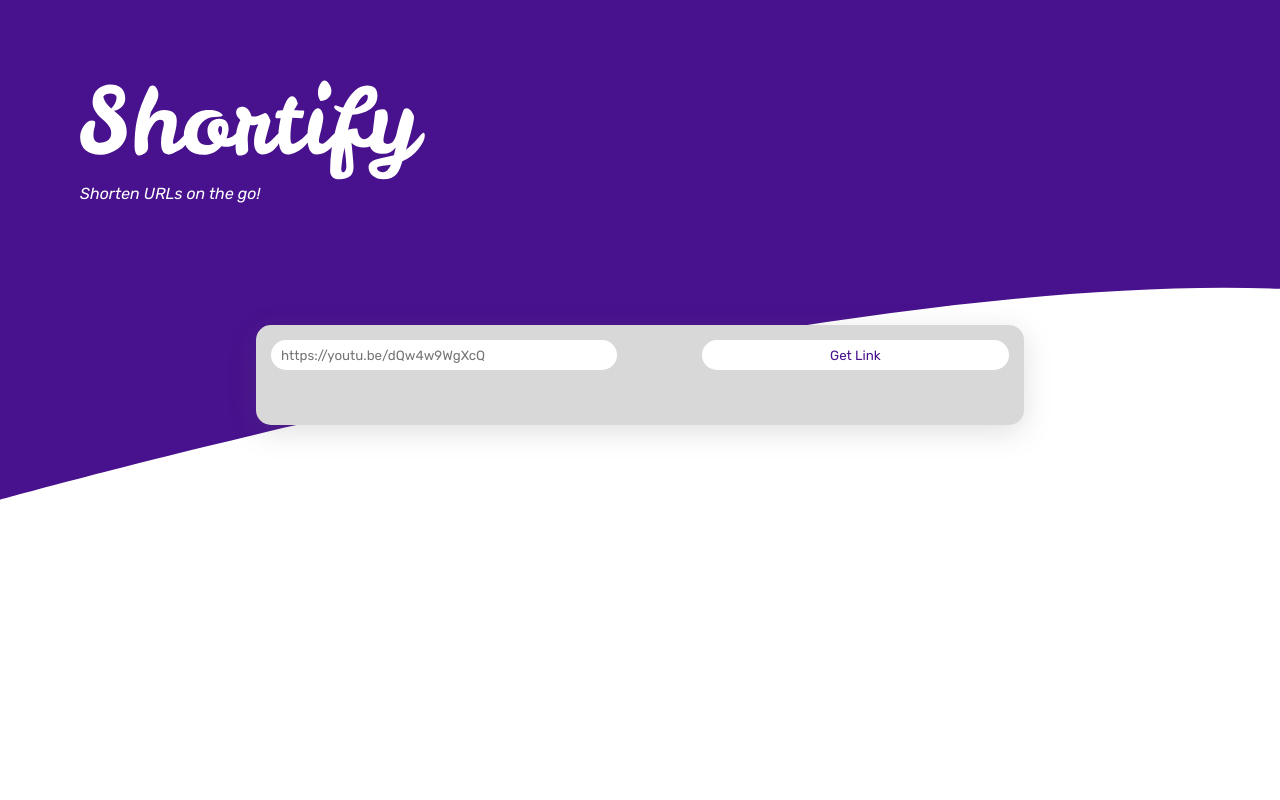
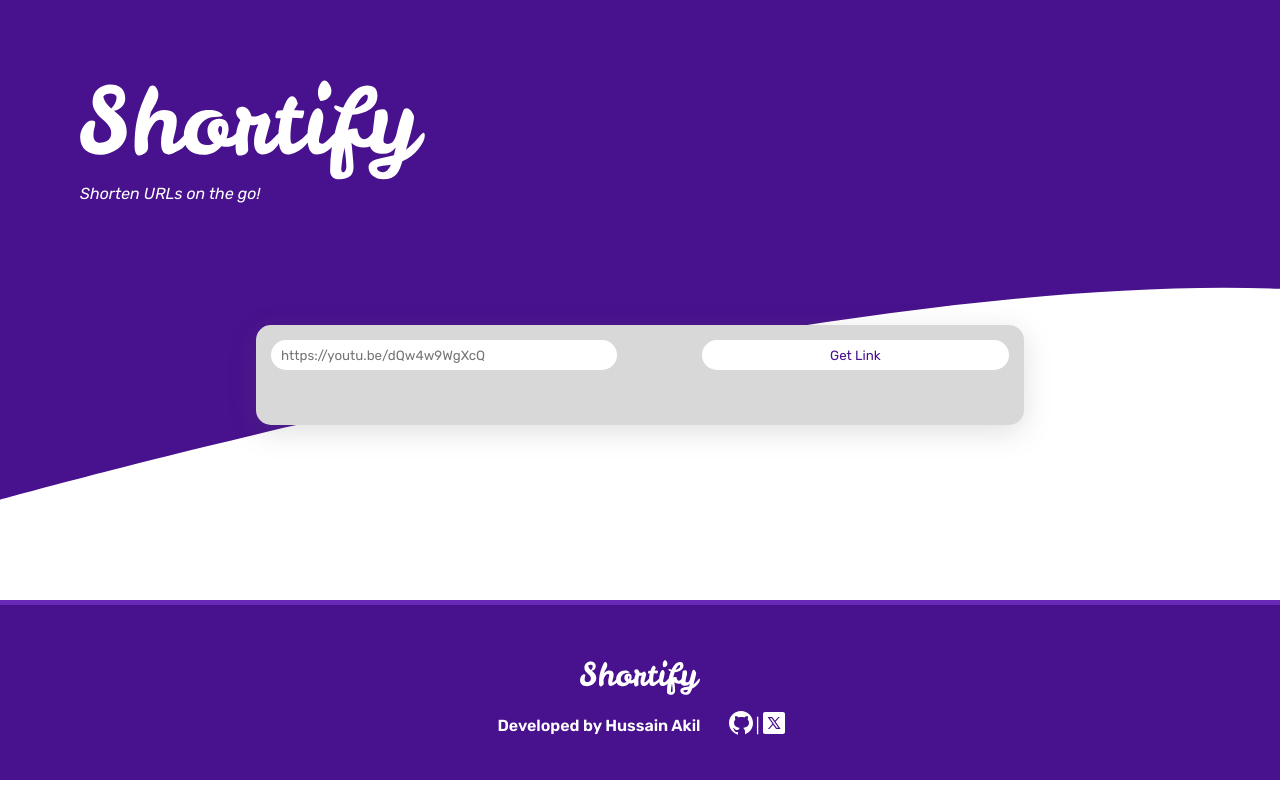
Before and after one commit to huss-a/shortify, a React (Vite) app in the folder frontend/: page / in a window 1280 px wide. Built offline with nearby package versions, Linux system fonts and the light colour scheme.

Commit message:
add footer

```diff
--- a/frontend/src/App.tsx
+++ b/frontend/src/App.tsx
@@ -1,3 +1,4 @@
+import Footer from "./components/Footer";
 import Header from "./components/Header";
 import InputBox from "./components/InputBox";
 
@@ -6,6 +7,7 @@ function App() {
         <>
             <Header />
             <InputBox />
+            <Footer />
         </>
     );
 }
--- /dev/null
+++ b/frontend/src/components/Footer.tsx
@@ -0,0 +1,23 @@
+import shortifySvg from "../assets/shortify-logo.svg";
+import githubSvg from "../assets/icon_github.svg";
+import twtrSvg from "../assets/icon_twitter.svg";
+
+const Footer = () => {
+    return (
+        <div className="footer">
+            <img src={shortifySvg} className="logo" />
+            <div className="info">
+                <h4>Developed by Hussain Akil</h4>
+                <span>
+                    <a href="https://github.com/huss-a" target="_blank">
+                        <img src={githubSvg} />
+                    </a>{"|"}
+                    <a href="https://twitter.com/huss_aq" target="_blank">
+                        <img src={twtrSvg} />{" "}
+                    </a>
+                </span>
+            </div>
+        </div>
+    );
+};
+export default Footer;
--- a/frontend/src/index.css
+++ b/frontend/src/index.css
@@ -25,7 +25,7 @@
     color: #fff;
 }
 
-.logo {
+.header .logo {
     margin-top: 80px;
     margin-left: 80px;
     height: 100px;
@@ -125,6 +125,47 @@
     color: var(--theme-purple);
 }
 
+.footer {
+    height: 175px;
+    width: 100vw;
+    display: flex;
+    flex-direction: column;
+    justify-content: center;
+    align-items: center;
+    background-color: var(--theme-purple);
+    border-top: #6829b6 solid 5px;
+    color: #fff;
+}
+
+.footer .logo {
+    display: inline;
+    height: 20%;
+    margin: 15px;
+}
+
+.footer .info {
+    height: 30px;
+    width: 300px;
+    text-align: center;
+    display: flex;
+    justify-content: space-between;
+    align-items: center;
+    margin-left: 15px;
+}
+
+/* .info span a {
+    height: 30px;
+    width: 30px;
+} */
+
+.info span {
+    height: 40px;
+    width: 80px;
+    display: flex;
+    justify-content: center;
+    align-items: center;
+}
+
 @media (max-width: 900px) {
     .input-box {
         width: 80%;
@@ -141,7 +182,7 @@
     .header h4 {
         margin-left: 0;
     }
-    .logo {
+    .header .logo {
         margin: 0px 30px 0 !important;
         width: 80%;
     }
```
Also changed, not shown: frontend/src/assets/icon_github.svg (added), frontend/src/assets/icon_twitter.svg (added).
